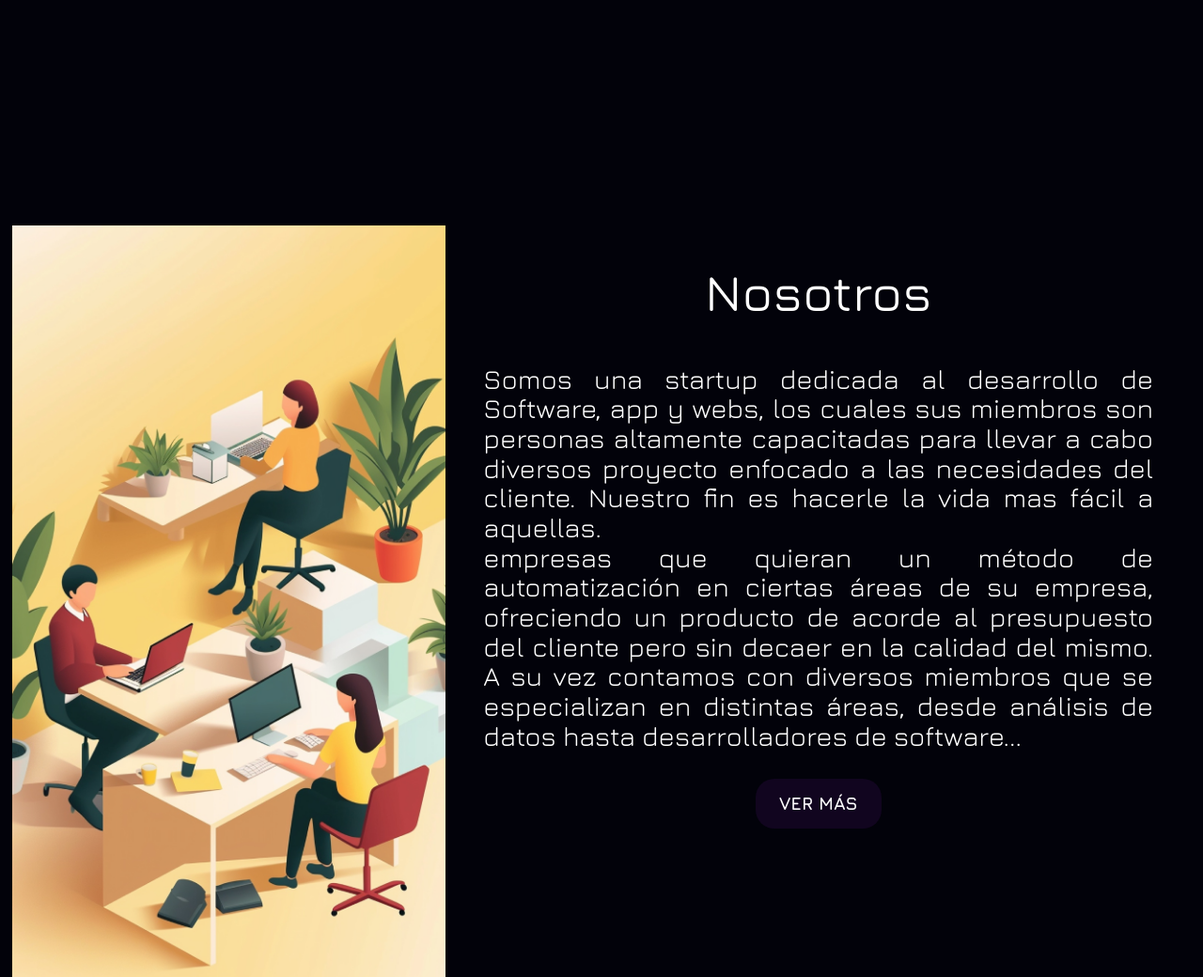
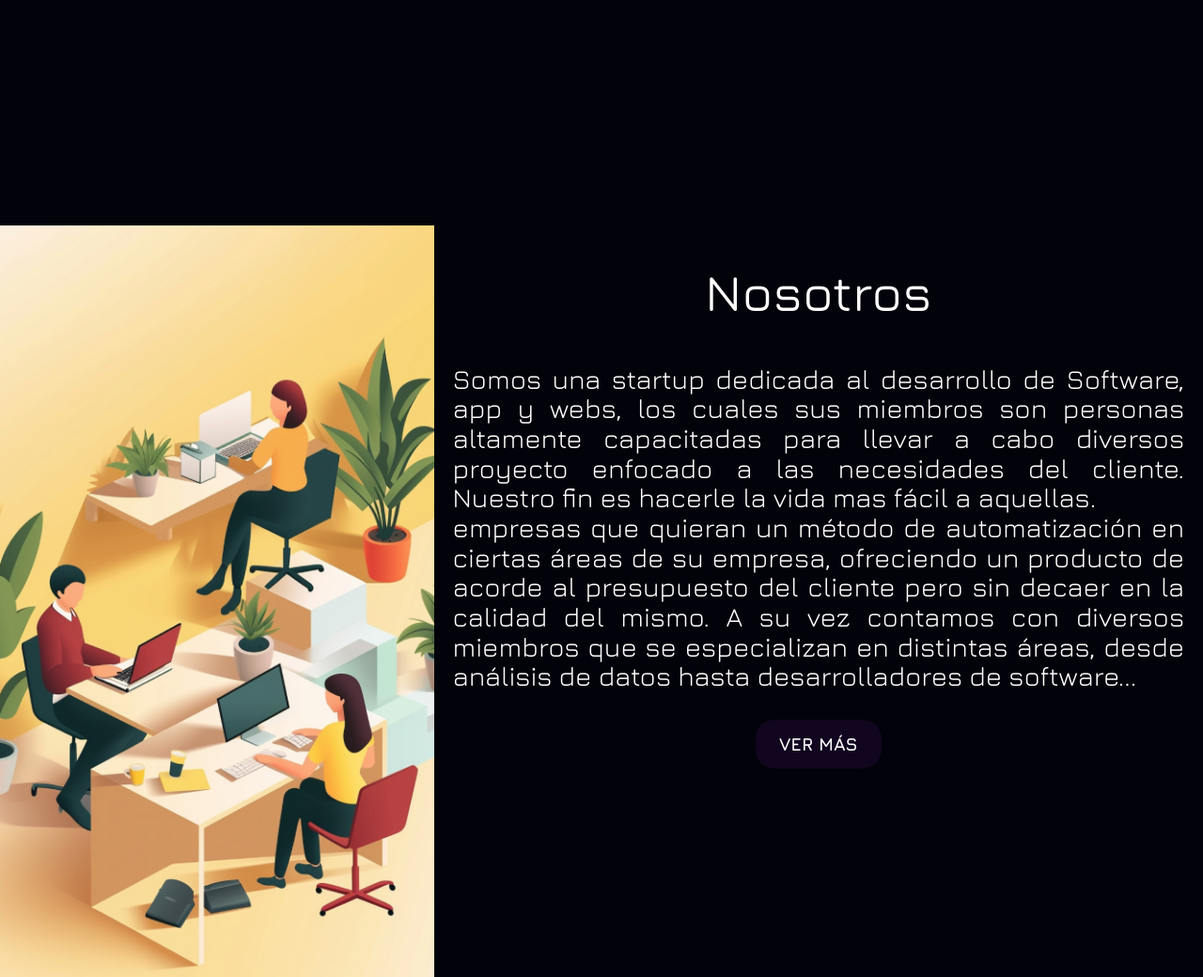
Before and after one commit to ASergioParedes/proyecto_adopt, a PHP site: page / in a window 1280 px wide. Shown: the part 2212-3252 px from the top of the page at 94% size. Run offline with PHP 8.4, Linux system fonts and the light colour scheme; some libraries are stand-ins or nearby versions.

```diff
--- a/CSS/estilo.css
+++ b/CSS/estilo.css
@@ -245,12 +245,13 @@ main.index {
 @media (min-width: 769px) {
     .nosotros {
         height: 100vh;
+        width: 100vw;
     }
 }
 
 .contenido-nosotros {
     color: #ffffff;
-    padding: 20px 40px;
+    padding: 20px;
     order: 2;
 }
 
```
